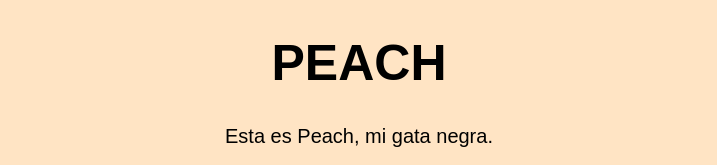
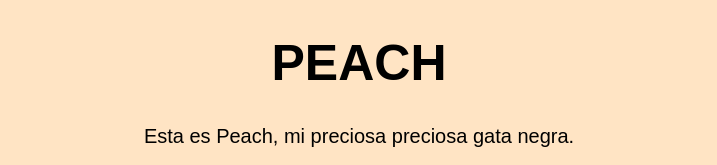
Before and after one commit to pix95/actividad_2_ED, a plain HTML site: page index.html in a window 1280 px wide. Shown: the top 165 px of the page, without its empty margins (281-998 px from the left). Drawn offline with Linux system fonts and the light colour scheme.

Commit message:
Cambio descripción realizado

```diff
--- a/index.html
+++ b/index.html
@@ -10,7 +10,7 @@
 
 <body>
     <h1 id="titulo">PEACH</h1>
-    <p>Esta es Peach, mi gata negra.</p>
+    <p>Esta es Peach, mi preciosa preciosa gata negra.</p>
     <img class="foto" src="peach.jpeg">
     <p>Le gusta cazar moscas, el jamón dulce y molestar a su hermano Seamus.</p>
 </body>
```
